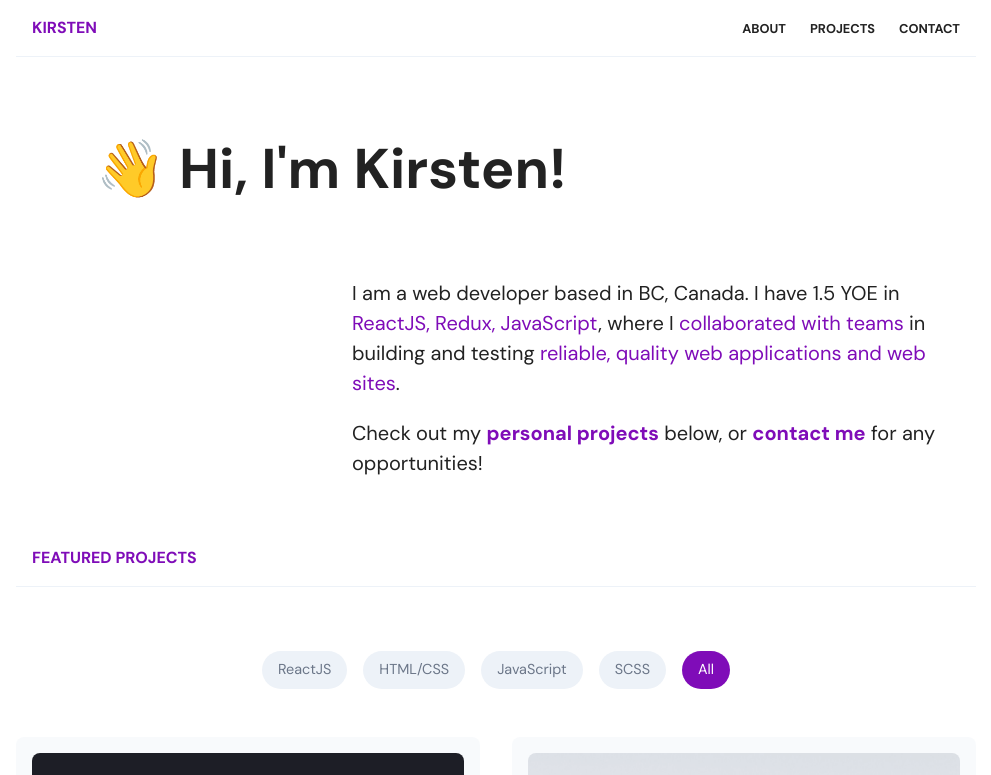
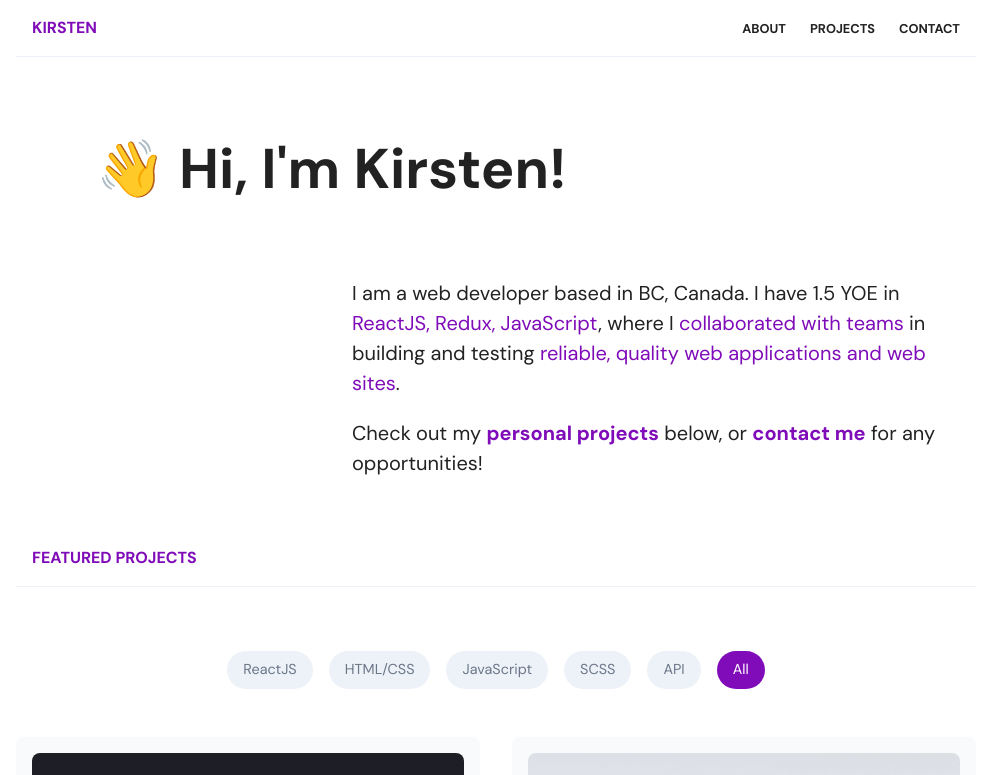
Before and after one commit to kmalcaba/kmalcaba.github.io, a React (Create React App) app: page / in a window 1280 px wide. Shown: the top 775 px of the page, without its empty margins (144-1135 px from the left). Built offline with nearby package versions, Linux system fonts and the light colour scheme.

Commit message:
Update tags

```diff
--- a/src/components/Projects/Projects.jsx
+++ b/src/components/Projects/Projects.jsx
@@ -7,7 +7,7 @@ import projectsJSON from "../../projects.json";
 import { motion } from "framer-motion";
 import { useState, useEffect } from "react";
 
-const TAGS_ARRAY = ["ReactJS", "HTML/CSS", "JavaScript", "SCSS", "All"];
+const TAGS_ARRAY = ["ReactJS", "HTML/CSS", "JavaScript", "SCSS", "API", "All"];
 
 function Projects() {
   const [projects, setProjects] = useState([
```
